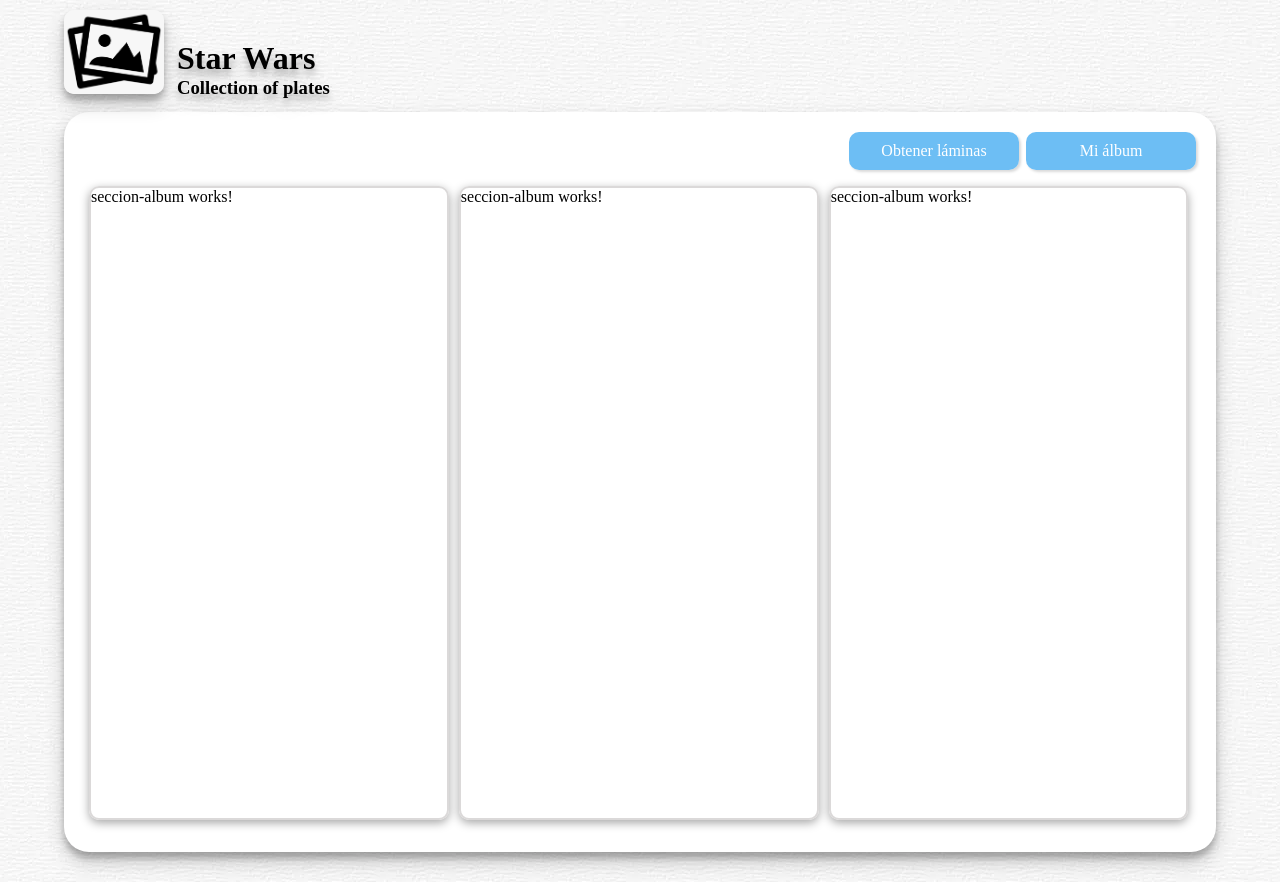
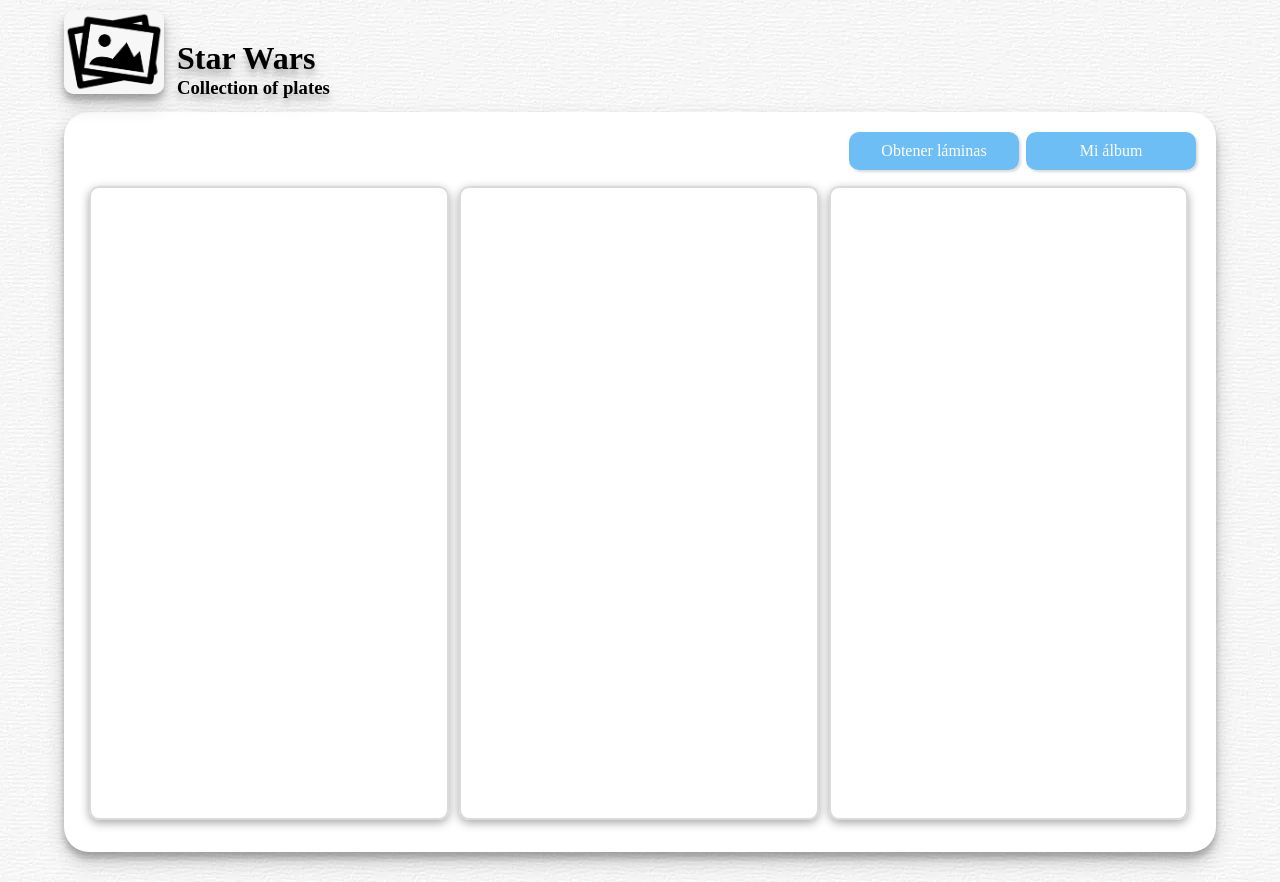
Before and after one commit to juanse-morales/star-wars, an Angular app: page / in a window 1280 px wide. Built offline with nearby package versions, Linux system fonts and the light colour scheme.

Commit message:
REFACTOR: Define and design title section

```diff
--- a/src/app/seccion-album/seccion-album.component.html
+++ b/src/app/seccion-album/seccion-album.component.html
@@ -1,3 +1,3 @@
 <div id="seccion-album-container">
-  <p>seccion-album works!</p>
+  <p class="title-seccion">{{title}}</p>
 </div>
--- a/src/app/seccion-album/seccion-album.component.ts
+++ b/src/app/seccion-album/seccion-album.component.ts
@@ -1,4 +1,4 @@
-import { Component } from '@angular/core';
+import { Component, Input } from '@angular/core';
 
 @Component({
   selector: 'seccion-album',
@@ -6,5 +6,5 @@ import { Component } from '@angular/core';
   styleUrls: ['./seccion-album.component.css']
 })
 export class SeccionAlbumComponent {
-
+  @Input() public title: string = '';
 }
```
